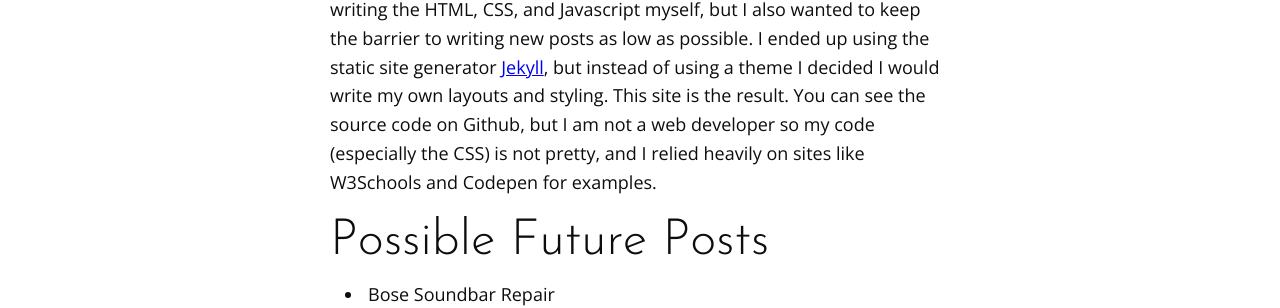
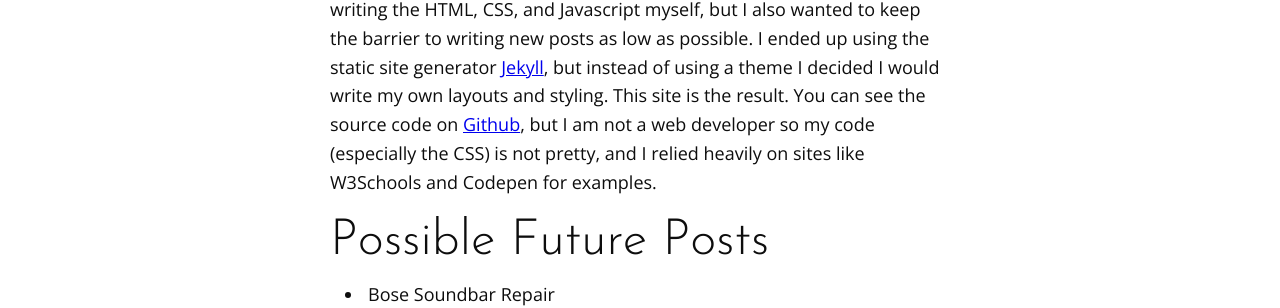
Before and after one commit to danielelectronics/danielelectronics.github.io, a Jekyll site: the page built from about.md, in a window 1280 px wide and 1354 px high. Shown: the part 747-1055 px from the top of the window. Built offline with Jekyll 4.4.1, drawn with Linux system fonts in a browser that asks for light colours; some of the changed lines change nothing that is shown.

Commit message:
Added link to github repo on about page

```diff
--- a/about.md
+++ b/about.md
@@ -17,7 +17,7 @@ Feel free to contact me at:
 
 About This Site
 ==========
-I previously had a Wordpress.com site that I started in my senior year of college (the first time around). I made the site because I wanted to have something cool come up when potential employers googled my name. The posts on this website from 2016 were originally on that website. After I got my first job I didn't touch my website for about four years, but knew I wanted to do more with it. I wanted to redo the website on my own, writing the HTML, CSS, and Javascript myself, but I also wanted to keep the barrier to writing new posts as low as possible. I ended up using the static site generator [Jekyll](https://jekyllrb.com/), but instead of using a theme I decided I would write my own layouts and styling. This site is the result. You can see the source code on Github, but I am not a web developer so my code (especially the CSS) is not pretty, and I relied heavily on sites like W3Schools and Codepen for examples.
+I previously had a Wordpress.com site that I started in my senior year of college (the first time around). I made the site because I wanted to have something cool come up when potential employers googled my name. The posts on this website from 2016 were originally on that website. After I got my first job I didn't touch my website for about four years, but knew I wanted to do more with it. I wanted to redo the website on my own, writing the HTML, CSS, and Javascript myself, but I also wanted to keep the barrier to writing new posts as low as possible. I ended up using the static site generator [Jekyll](https://jekyllrb.com/), but instead of using a theme I decided I would write my own layouts and styling. This site is the result. You can see the source code on [Github](https://github.com/danielelectronics/danielelectronics.github.io), but I am not a web developer so my code (especially the CSS) is not pretty, and I relied heavily on sites like W3Schools and Codepen for examples.
 
 
 Possible Future Posts
```
